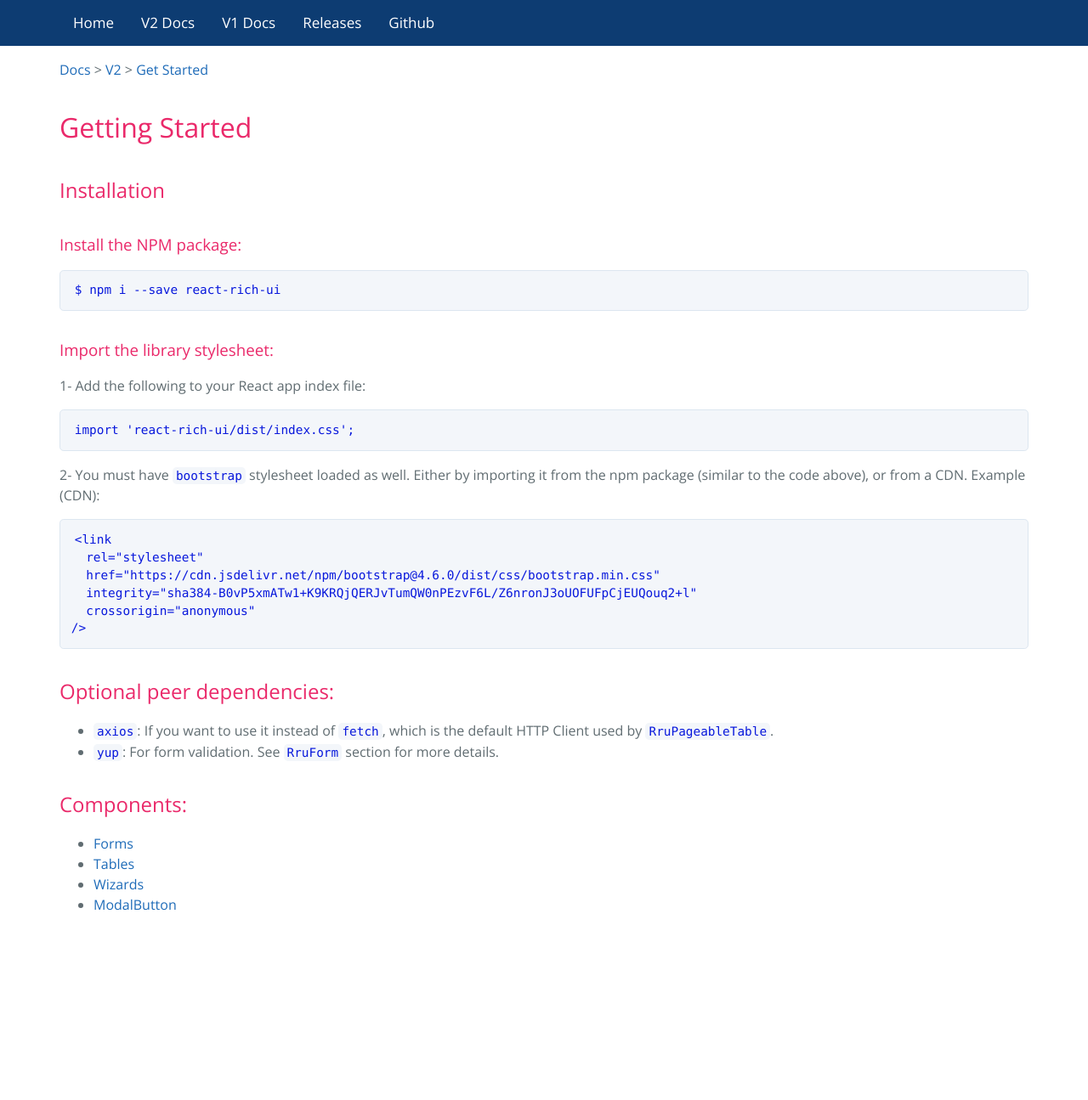
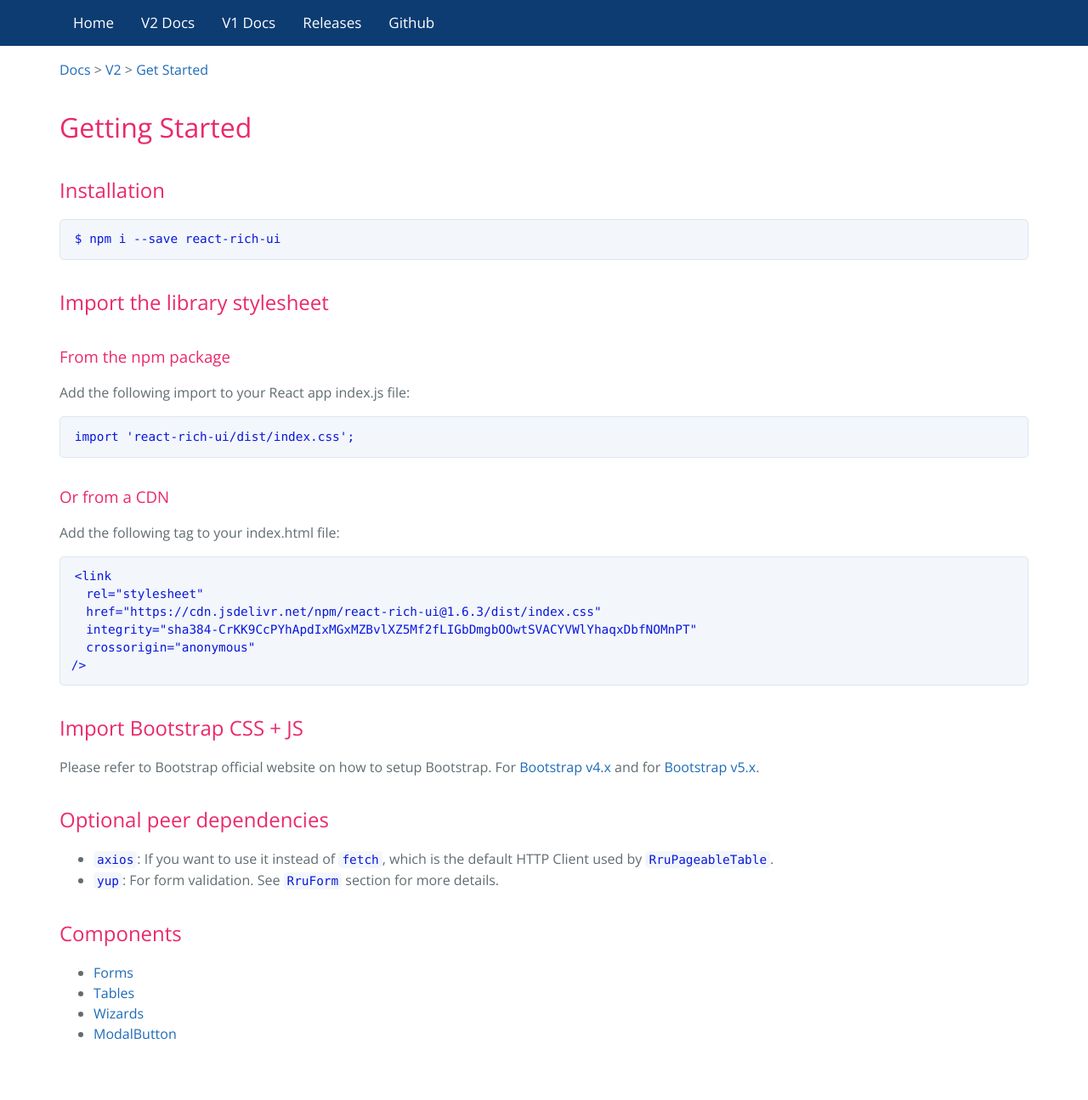
Before and after one commit to coder966/react-rich-ui, a Jekyll site: the page built from docs/v2/get-started.md, in a window 1280 px wide. Shown: the whole page at 85% size. Built offline with Jekyll 4.4.1, drawn with Linux system fonts in a browser that asks for light colours; our own code applies the rules of GitHub Pages for plain Markdown files; before the commit the page ends 1143 px from its top, so only the background shows below that.

Commit message:
docs: update get started page

````diff
--- a/docs/v2/get-started.md
+++ b/docs/v2/get-started.md
@@ -4,37 +4,44 @@
 
 ## Installation
 
-### Install the NPM package:
-
 ```bash
 $ npm i --save react-rich-ui
 ```
 
-### Import the library stylesheet:
+## Import the library stylesheet
 
-1- Add the following to your React app index file:
+### From the npm package
+
+Add the following import to your React app index.js file:
 
 ```js
 import 'react-rich-ui/dist/index.css';
 ```
 
-2- You must have `bootstrap` stylesheet loaded as well. Either by importing it from the npm package (similar to the code above), or from a CDN. Example (CDN):
+### Or from a CDN
+
+Add the following tag to your index.html file:
 
 ```html
 <link
   rel="stylesheet"
-  href="https://cdn.jsdelivr.net/npm/bootstrap@4.6.0/dist/css/bootstrap.min.css"
-  integrity="sha384-B0vP5xmATw1+K9KRQjQERJvTumQW0nPEzvF6L/Z6nronJ3oUOFUFpCjEUQouq2+l"
+  href="https://cdn.jsdelivr.net/npm/react-rich-ui@1.6.3/dist/index.css"
+  integrity="sha384-CrKK9CcPYhApdIxMGxMZBvlXZ5Mf2fLIGbDmgbOOwtSVACYVWlYhaqxDbfNOMnPT"
   crossorigin="anonymous"
 />
 ```
 
-## Optional peer dependencies:
+## Import Bootstrap CSS + JS
+
+Please refer to Bootstrap official website on how to setup Bootstrap.
+For [Bootstrap v4.x](https://getbootstrap.com/docs/4.6/getting-started/introduction/) and for [Bootstrap v5.x](https://getbootstrap.com/docs/5.2/getting-started/introduction/).
+
+## Optional peer dependencies
 
 - `axios`: If you want to use it instead of `fetch`, which is the default HTTP Client used by `RruPageableTable`.
 - `yup`: For form validation. See `RruForm` section for more details.
 
-## Components:
+## Components
 
 - [Forms](/docs/v2/components/RruForm)
 - [Tables](/docs/v2/components/RruPageableTable)
````
Also changed, not shown: docs/v1/get-started.md (+15 -8 lines).
